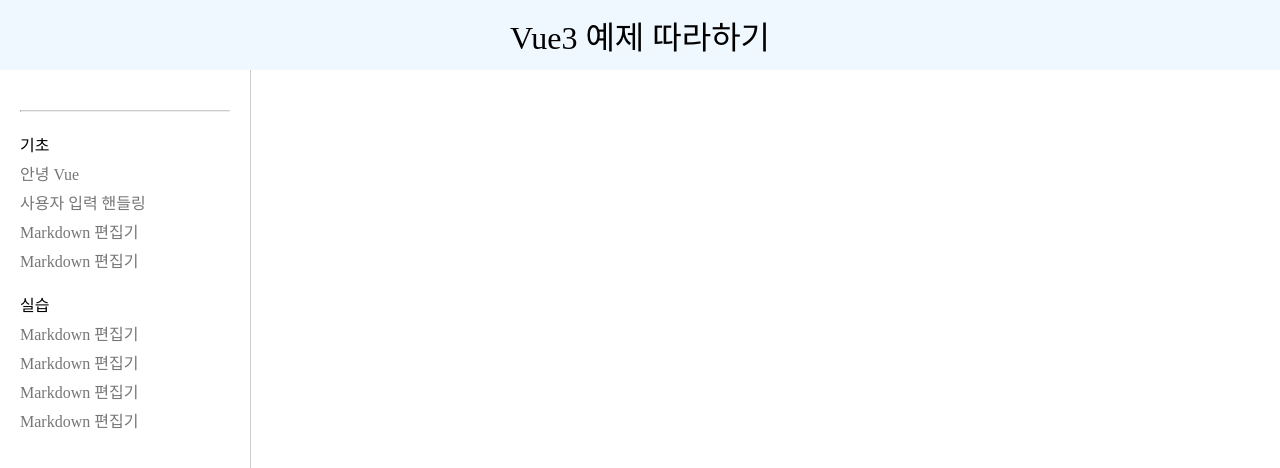
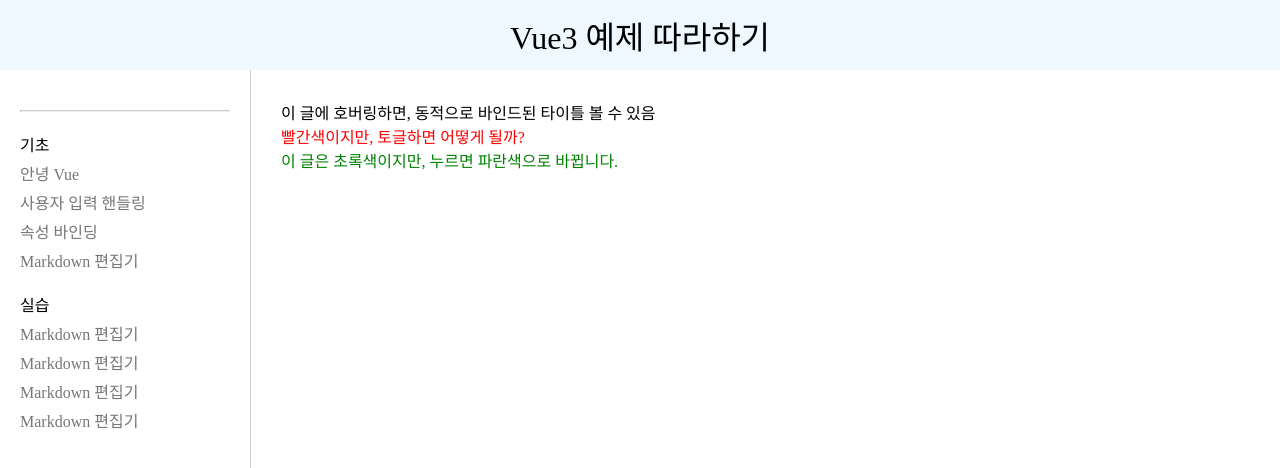
Before and after one commit to HaejinYang/vue-examples, a Vue app: page /bind-property in a window 1280 px wide. Shown: the top 468 px of the page. Built offline with nearby package versions, Linux system fonts and the light colour scheme; the HTML template or start-up script is replaced by a standard one.

Commit message:
속성 바인딩 예제 추가

```diff
--- a/src/components/layout/AppSide.vue
+++ b/src/components/layout/AppSide.vue
@@ -6,7 +6,7 @@
 const basicRoutes = [
   { path: '/hello-vue', name: '안녕 Vue', id: id.value++ },
   { path: '/input-handle', name: '사용자 입력 핸들링', id: id.value++ },
-  { path: '/markdown', name: 'Markdown 편집기', id: id.value++ },
+  { path: '/bind-property', name: '속성 바인딩', id: id.value++ },
   { path: '/markdown', name: 'Markdown 편집기', id: id.value++ },
 ]
 
--- a/src/router/index.ts
+++ b/src/router/index.ts
@@ -3,6 +3,7 @@
 import MarkDownView from '@/views/MarkDownView.vue'
 import HelloVue from '@/views/HelloVueView.vue'
 import InputHandleView from '@/views/InputHandleView.vue'
+import BindPropertView from '@/views/BindPropertView.vue'
 
 const router = createRouter({
   history: createWebHistory(import.meta.env.BASE_URL),
@@ -27,6 +28,11 @@
       name: 'input-handle',
       component: InputHandleView,
     },
+    {
+      path: '/bind-property',
+      name: 'bind-property',
+      component: BindPropertView,
+    },
     // {
     //   path: '/about',
     //   name: 'about',
--- /dev/null
+++ b/src/views/BindPropertView.vue
@@ -0,0 +1,33 @@
+<script setup lang="ts">
+import { ref } from 'vue'
+const message = ref('이 글에 호버링하면, 동적으로 바인드된 타이틀 볼 수 있음')
+const title = ref('hover me!')
+const isShowRedColor = ref(true)
+const color = ref('green');
+
+function toggleColor() {
+  console.log(this)
+  isShowRedColor.value = !isShowRedColor.value
+}
+
+function changeColor() {
+  if (color.value == 'green') {
+    color.value = 'blue';
+  }
+  else {
+    color.value = 'green';
+  }
+}
+</script>
+
+<template>
+  <p :title="title">{{ message }}</p>
+  <p :class="{ color: isShowRedColor }" @click="toggleColor">빨간색이지만, 토글하면 어떻게 될까?</p>
+  <p :style="{ color: color}" @click="changeColor"> 이 글은 초록색이지만, 누르면 파란색으로 바뀝니다.</p>
+</template>
+
+<style scoped>
+.color {
+  color: red;
+}
+</style>
```
